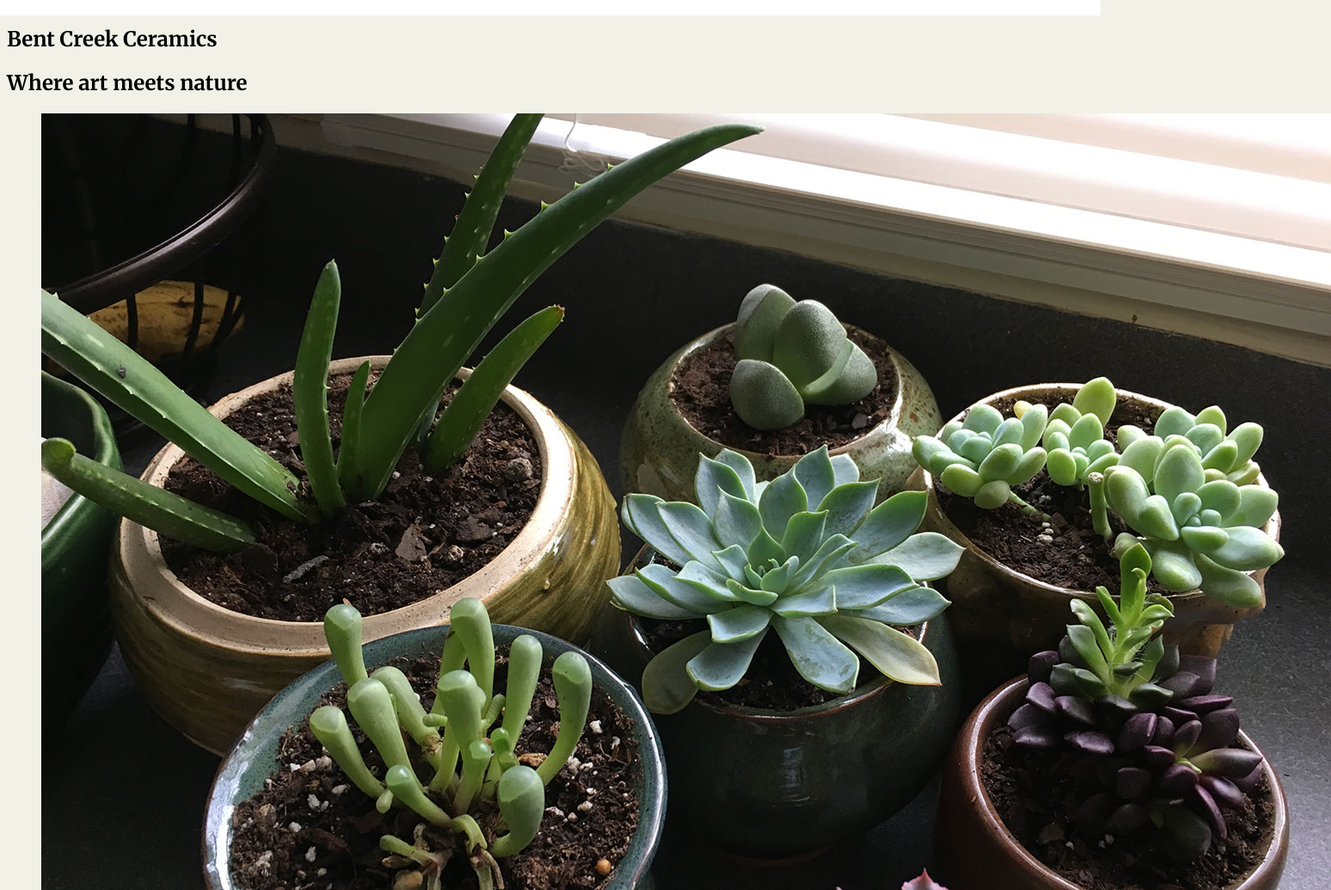
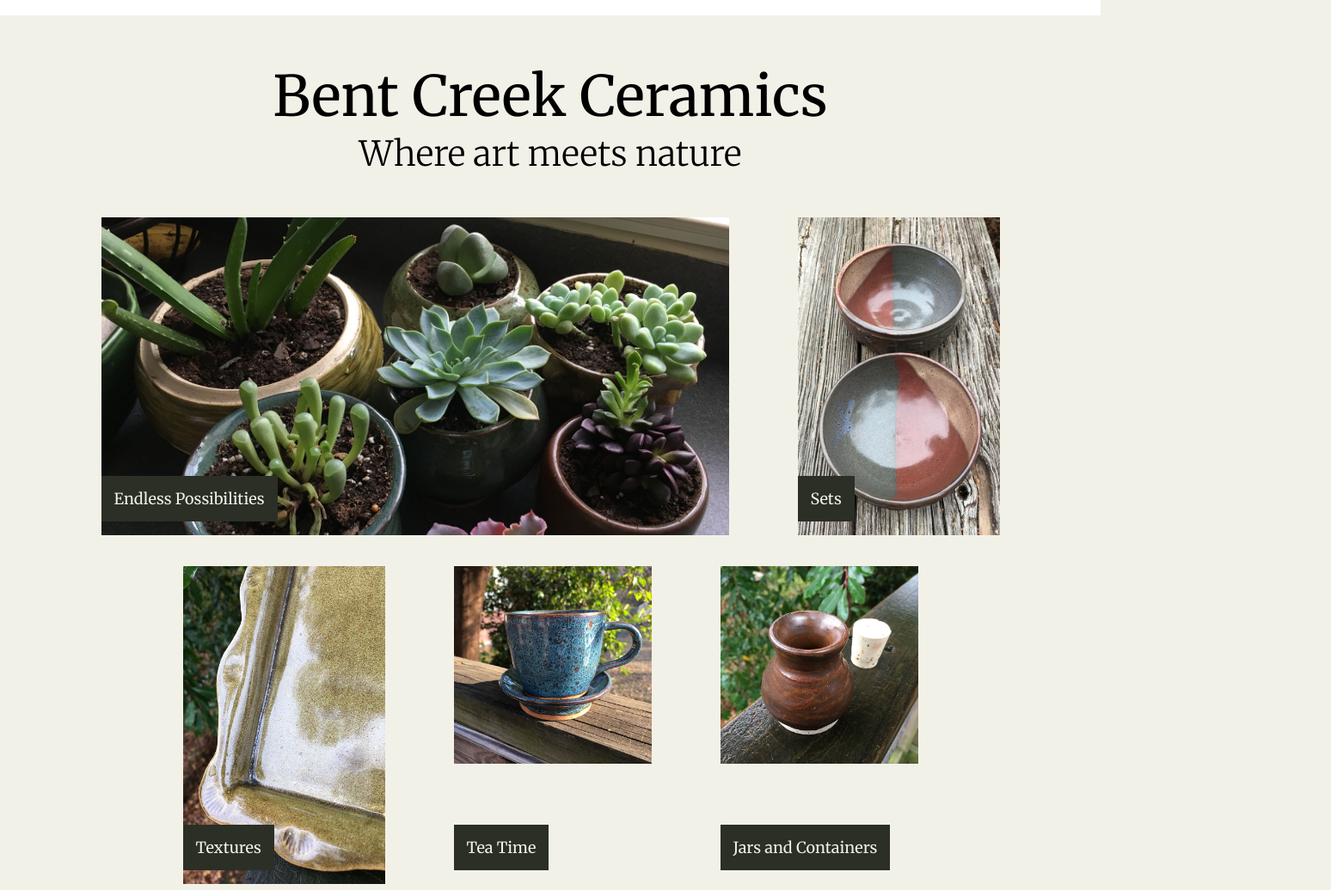
Before and after one commit to angevogler/week-one-project, a plain HTML site: page index.html in a window 1280 px wide. Shown: the part 63-1099 px from the top of the page at 86% size, 1548 px wide, since content can reach past the window. Drawn offline with Linux system fonts and the light colour scheme.

Commit message:
added styling to index.html

```diff
--- a/style.css
+++ b/style.css
@@ -45,6 +45,81 @@ nav {
   padding-top: 5px;
 }
 
+section {
+  padding: 20px;
+}
+
+.home-title {
+  text-align: center;
+  line-height: 0.25;
+  padding: 20px;
+}
+
+.home-title h1 {
+  font-size: 65px;
+  font-weight: 400;
+}
+
+.home-title h2 {
+  font-size: 40px;
+  font-weight: 300;
+}
+
+.home-content {
+  display: flex;
+  flex-wrap: wrap;
+  justify-content: center;
+}
+
+figure {
+  display: inline-block;
+  vertical-align: top;
+  position: relative;
+}
+
+figcaption {
+  position: absolute;
+  bottom: 20px;
+  background-color: #2B2F26;
+  padding: 15px;
+  color: #F2F1E8;
+  font-size: 18px;
+}
+
+.home-content-top {
+  height: 370px;
+  width: 235px;
+  object-fit: cover;
+}
+
+#home-content-top-long {
+  height:370px;
+  width: 730px;
+  object-fit: cover;
+}
+
+.home-content-bottom {
+  height: 230px;
+  width: 230px;
+  object-fit: cover;
+}
+
+#home-content-bottom-rect {
+  height: 230px;
+  width: 430px;
+  object-fit: cover;
+}
+
+/* About Section CSS */
+
+.about-intro {
+  text-align: center;
+}
+.about-intro h1 {
+  font-size: 65px;
+  font-weight: 400;
+}
+
 footer {
   background-color: #2B2F26;
   color: white;
```
